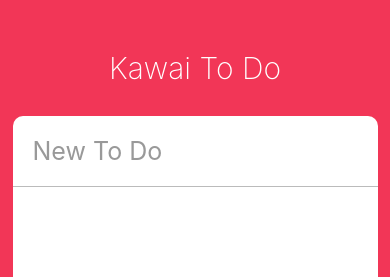
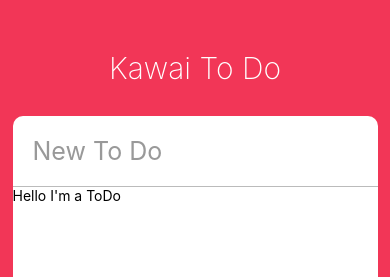
Before and after one commit to sungkuk5420/kawai-To-Do-App, a React Native app: screen / in a window 390 px wide. Shown: the top 277 px of the page. Built offline with nearby package versions, Linux system fonts and the light colour scheme.

Commit message:
Add Todo Component

```diff
--- a/App.js
+++ b/App.js
@@ -7,12 +7,18 @@ import {
   TextInput,
   Dimensions,
   Platform,
+  ScrollView,
 } from "react-native";
+import Todo from "./Todo";
 
 const { height, width } = Dimensions.get("window");
 
 export default class App extends React.Component {
+  state = {
+    newTodo:""
+  }
   render() {
+    const {newTodo} = this.state;
     return (
       <View style={styles.container}>
         <StatusBar barStyle="light-content" />
@@ -21,16 +27,26 @@ export default class App extends React.Component {
           <TextInput
             style={styles.input}
             placeholder={"New To Do"}
-            value=""
+            value={newTodo}
+            onChangeText={this._controllNewTodo}
             placeholderTextColor={"#999"}
             returnKeyType={"done"}
             autoCorrect={false}
             onSubmitEditing={this._addToDo}
             underlineColorAndroid={"transparent"}
           />
+          <ScrollView>
+            <Todo></Todo>
+          </ScrollView>
         </View>
       </View>
     );
+  }
+
+  _controllNewTodo = text => {
+    this.setState({
+      newTodo:text
+    })
   }
 }
 
--- /dev/null
+++ b/Todo.js
@@ -0,0 +1,14 @@
+import React, {Component} from "react";
+import {View, Text, StyleSheet, TouchableOpacity} from "react-native";
+
+export default class ToDo extends Component {
+    render(){
+        return (
+            <View>
+                <Text>Hello I'm a ToDo</Text>
+            </View>
+        )
+    }
+}
+
+const styles = StyleSheet.create({});
```
